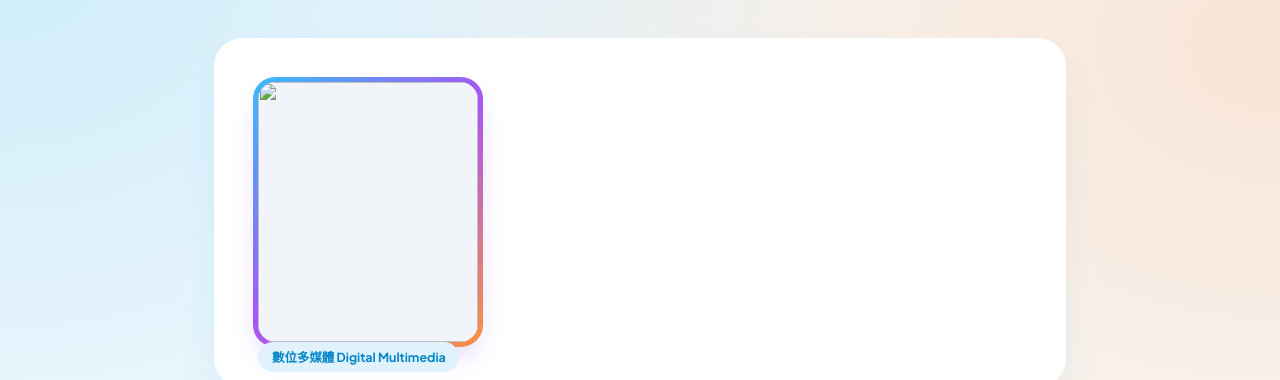
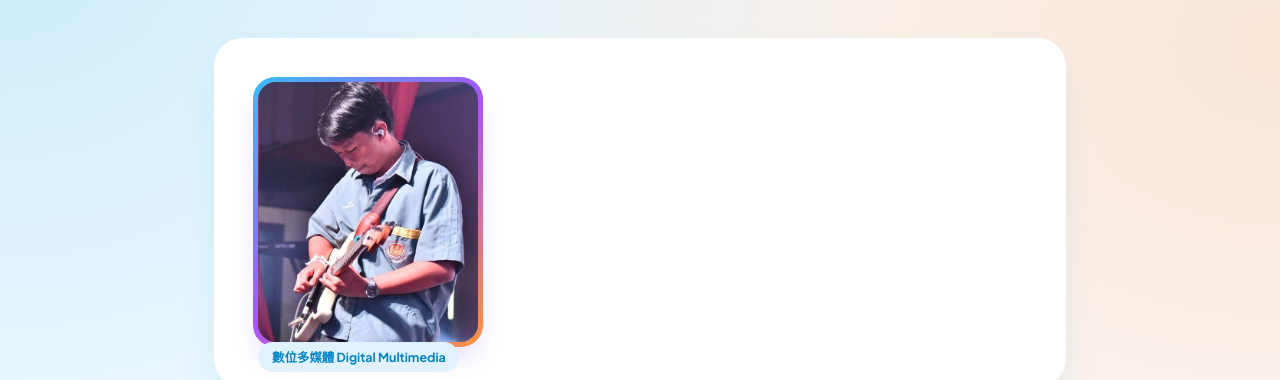
Before and after one commit to Thecnx/thecno-code, a plain HTML site: page lin_yi_ze_portfolio.html in a window 1280 px wide. Shown: the part 61-441 px from the top of the page. Drawn offline with Linux system fonts and the light colour scheme.

Commit message:
Change image source in about section
Updated image source in the profile section.

```diff
--- a/lin_yi_ze_portfolio.html
+++ b/lin_yi_ze_portfolio.html
@@ -366,7 +366,7 @@
         <section id="about" class="profile-card">
             <!-- 👇 你的個人照片位置：將下方 src 換成你的照片檔名（例如 me.jpg）或圖片網址即可 -->
             <div class="photo-box">
-                <img src="![79405.avif](https://user59662.cn.imgto.link/public/20261123/a103c23ae81a6c99e4d82401-79405.avif)
+                <img src="79405.jpg"
             <div>
                 <span class="badge">數位多媒體 Digital Multimedia</span>
                 <h1>你好，我是 <span class="gradient-name">林奕澤</span></h1>
```
